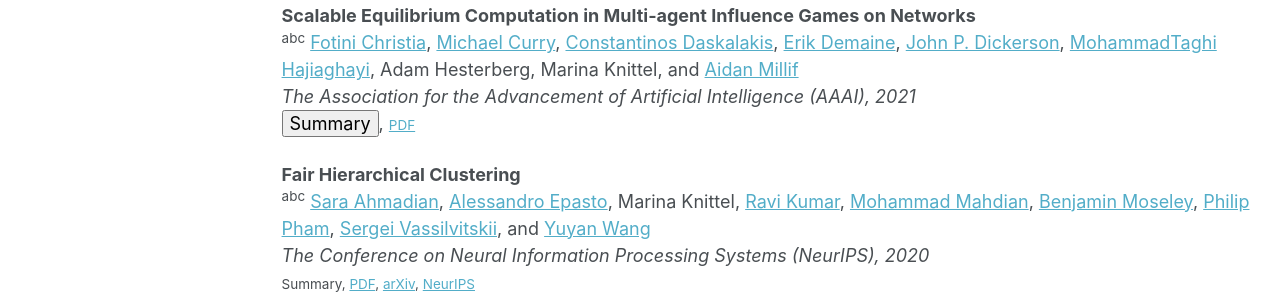
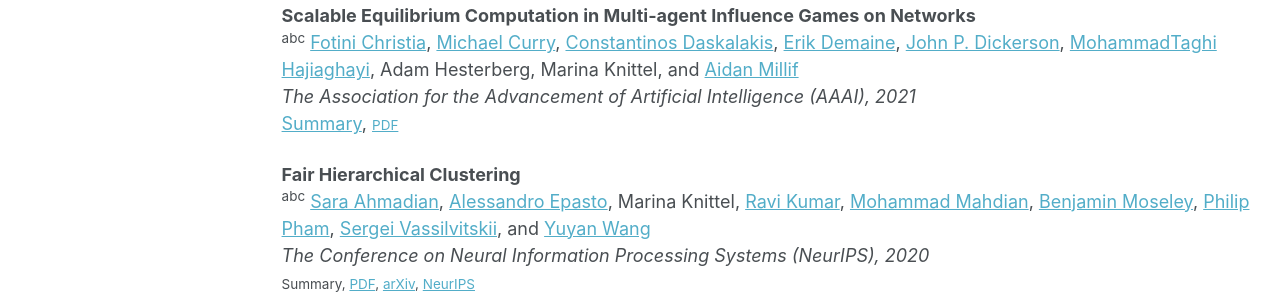
Before and after one commit to mknittel/mknittel.github.io, a Jekyll site: the page built from _pages/publications.md, in a window 1280 px wide. Shown: the part 619-919 px from the top of the page. Built offline with Jekyll 4.4.1, drawn with Linux system fonts in a browser that asks for light colours.

Commit message:
Trying a instead of button

```diff
--- a/_pages/publications.md
+++ b/_pages/publications.md
@@ -24,7 +24,7 @@ Marina Knittel, Samuel Dooley, and [John P. Dickerson](http://jpdickerson.com/)<
 **Scalable Equilibrium Computation in Multi-agent Influence Games on Networks**<br/>
 <sup>abc</sup> [Fotini Christia](http://fotini.mit.edu/), [Michael Curry](http://www.cs.umd.edu/~curry/), [Constantinos Daskalakis](http://people.csail.mit.edu/costis/), [Erik Demaine](http://erikdemaine.org/), [John P. Dickerson](http://jpdickerson.com/), [MohammadTaghi Hajiaghayi](https://www.cs.umd.edu/~hajiagha/), Adam Hesterberg, Marina Knittel, and [Aidan Millif](https://www.aidanmilliff.com/)<br/>
 *The Association for the Advancement of Artificial Intelligence (AAAI), 2021*<br/>
-<button class="sumToggle">Summary</button>, <small>[PDF](https://mknittel.github.io/files/Christia_et_al_AAAI_2021.pdf)</small>
+<a class="sumToggle">Summary</a>, <small>[PDF](https://mknittel.github.io/files/Christia_et_al_AAAI_2021.pdf)</small>
 <div class="summary"></div>
 <script>
     document .querySelector(".sumToggle") .addEventListener("click", toggleText);
```
